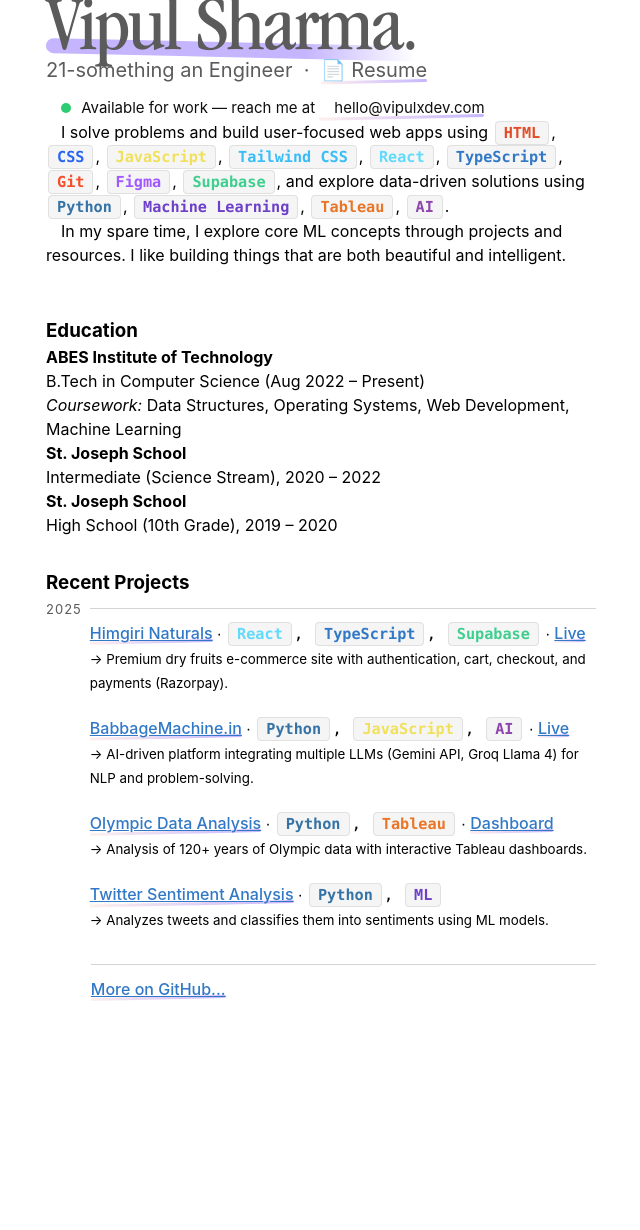
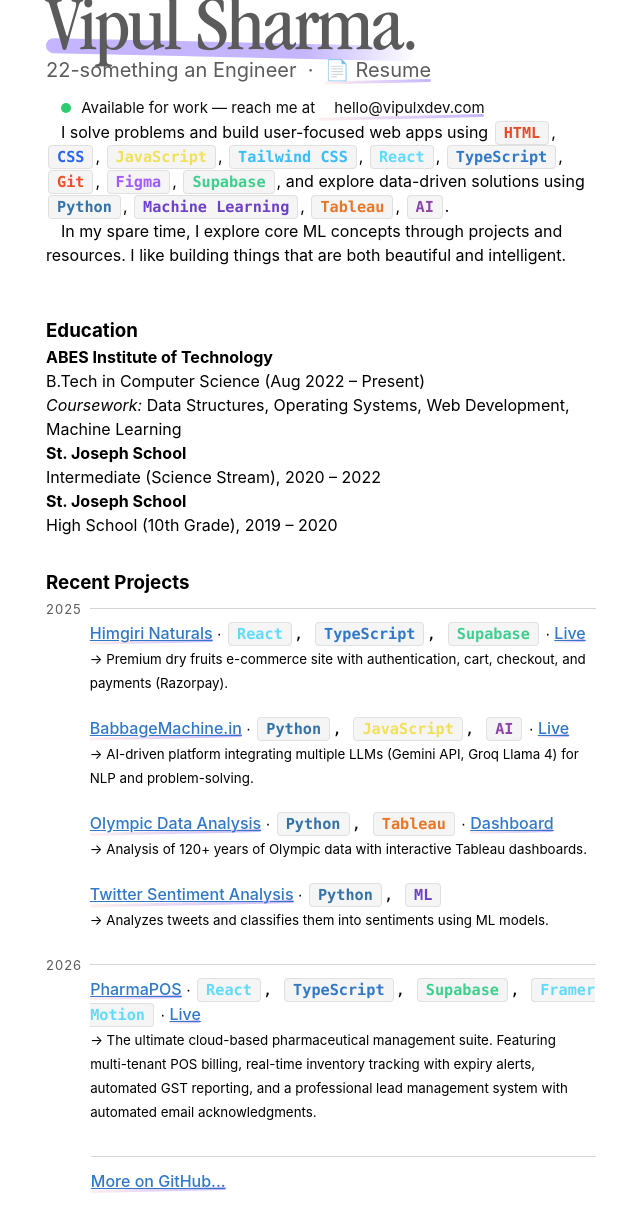
Before and after one commit to Vipul0052/Clear-Simple-Portfolio, a plain HTML site: page index.html in a window 1280 px wide. Shown: the part 250-1480 px from the top of the page, without its empty margins (319-959 px from the left). Before the commit the page ends 1303 px from the top, so only its background shows below. Drawn offline with Linux system fonts and the light colour scheme; files whose address does not match are found by name.

Commit message:
Updated portfolio with PharmaPOS project

```diff
--- a/index.html
+++ b/index.html
@@ -29,7 +29,7 @@
 
       <content>
         <p class="tagline">
-          21-something an Engineer &nbsp;·&nbsp;
+          22-something an Engineer &nbsp;·&nbsp;
           <a href="https://drive.google.com/file/d/1WuUleoelBX_jDSjSa9AIBKvXIIx3DNrD/view?usp=sharing" target="_blank" class="resume-link">📄 Resume</a>
         </p>
         <p class="available">
@@ -104,6 +104,20 @@
             </div>
 
             <div class="group">
+              <div class="year">2026</div>
+              <div class="items">
+                <div class="divider"></div>
+
+                <div class="project">
+                  <a href="#">PharmaPOS</a>
+                  ∙ <code><span class="lang react">React</span>, <span class="lang ts">TypeScript</span>, <span class="lang supabase">Supabase</span>, <span class="lang react">Framer Motion</span></code>
+                  ∙ <a href="#" target="_blank">Live</a>
+                  <br><small>→ The ultimate cloud-based pharmaceutical management suite. Featuring multi-tenant POS billing, real-time inventory tracking with expiry alerts, automated GST reporting, and a professional lead management system with automated email acknowledgments.</small>
+                </div>
+              </div>
+            </div>
+
+            <div class="group">
               <div class="year empty">0000</div>
               <div class="items">
                 <div class="divider"></div>
```
